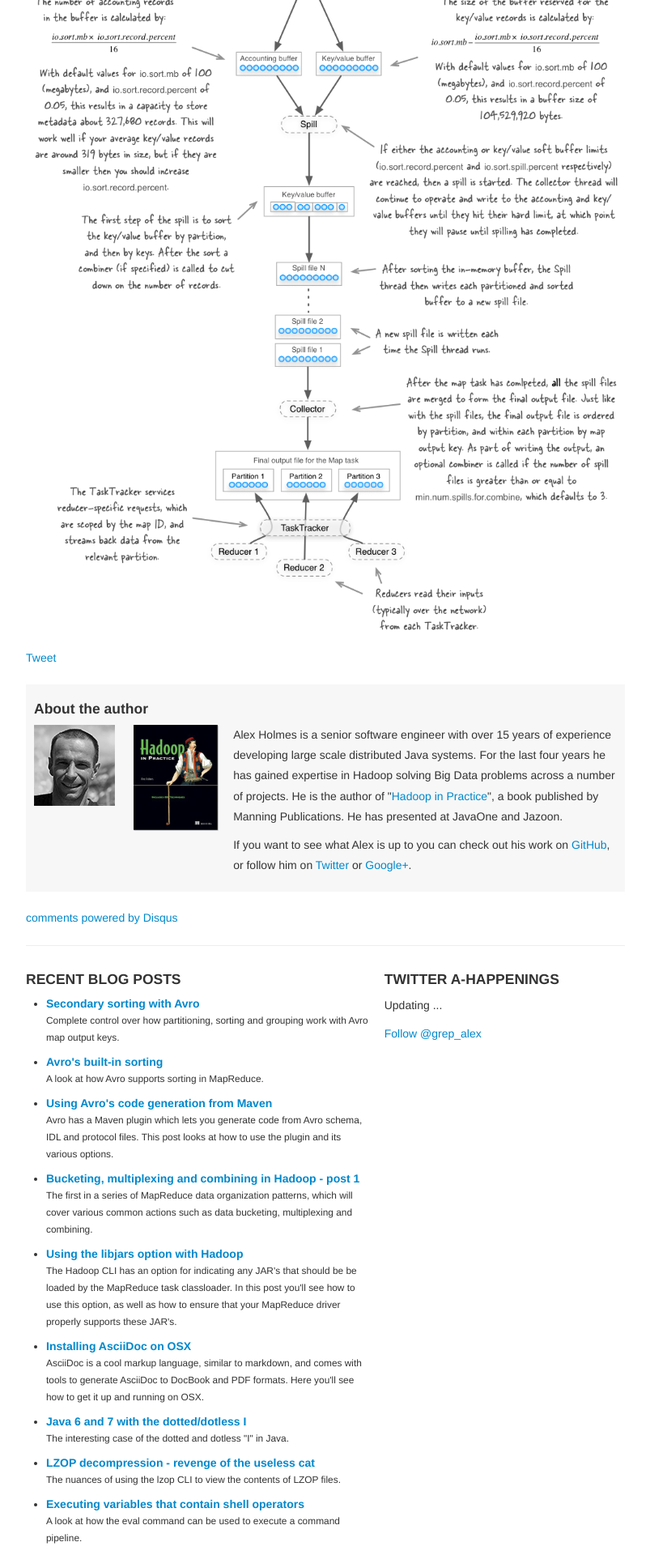
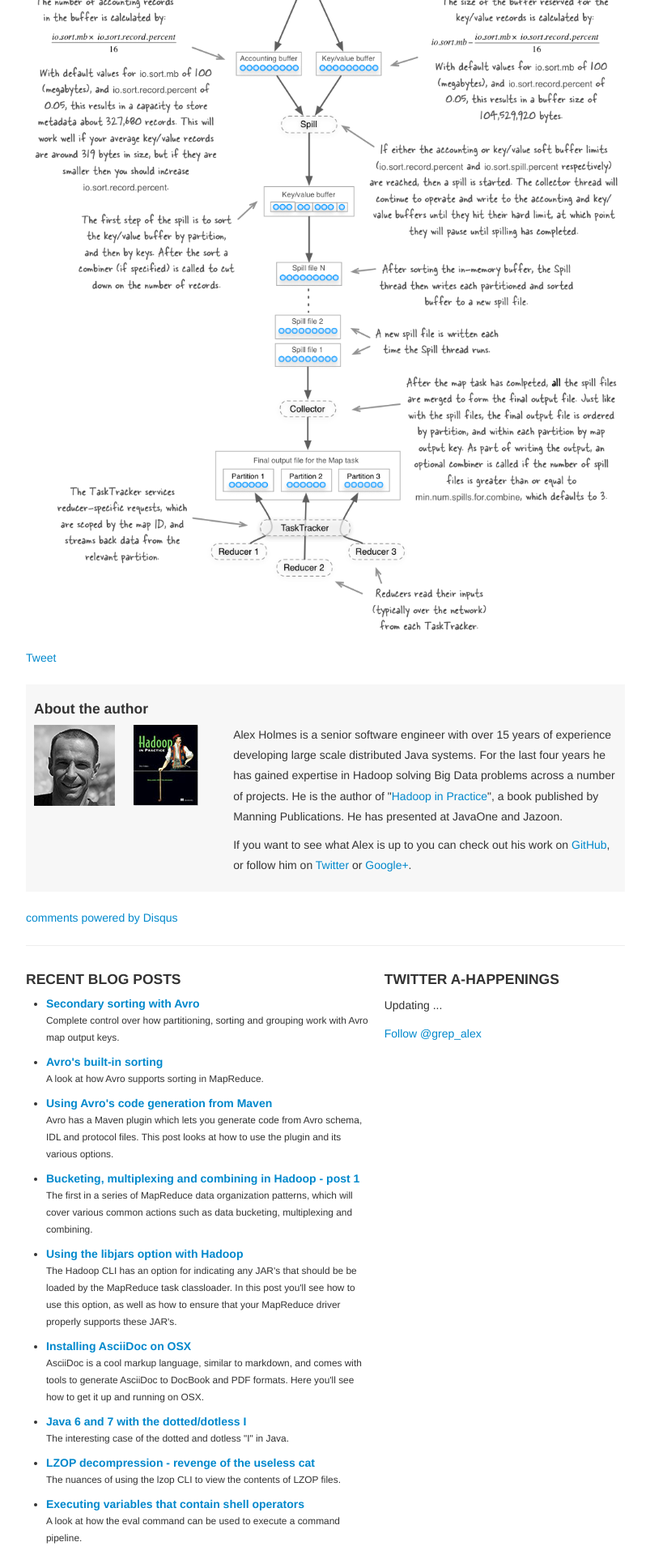
Before and after one commit to alexholmes/blog, a Jekyll site: the page built from _posts/2012-09-24-map-partition-sort-spill.markdown, in a window 1280 px wide. Shown: the part 666-2586 px from the top of the page at 81% size, without its empty margins (238-1041 px from the left). Built offline with Jekyll 4.4.1, drawn with Linux system fonts in a browser that asks for light colours; nearby versions of some CDN libraries; library files that are not in the unit come from our copies; a script that is not in the unit is left out; comment, search, counter and statistics services are not loaded.

Commit message:
cosmetics

```diff
--- a/_includes/bio.html
+++ b/_includes/bio.html
@@ -11,7 +11,7 @@
 
     </div>
     <div class="span2">
-        <a href="http://www.manning.com/holmes/"><img src="/images/holmes_cover150.jpg" alt="Hadoop in Practice" /></a>
+        <a href="http://www.manning.com/holmes/"><img src="/images/holmes_cover100.jpg" alt="Hadoop in Practice" /></a>
 
     </div>
     <div class="span8">
```
Also changed, not shown: images/holmes_cover100.jpg (added).
